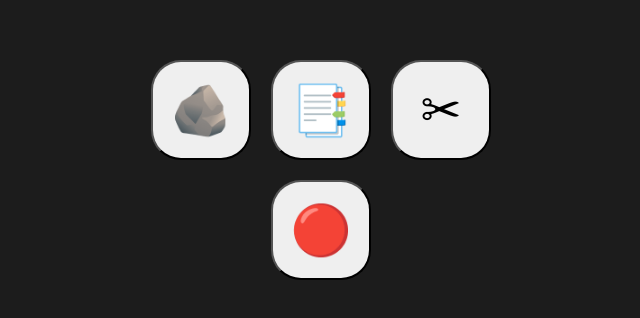
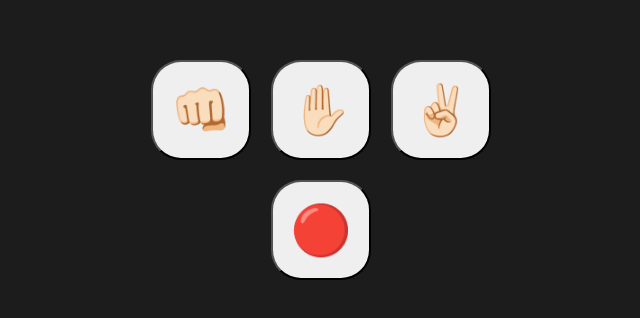
Before and after one commit to siriusxyz/rock-paper-scissors, a plain HTML site: page index.html in a window 1280 px wide. Shown: the part 230-548 px from the top of the page, without its empty margins (319-959 px from the left). Drawn offline with Linux system fonts and the light colour scheme.

Commit message:
Update index.html

```diff
--- a/index.html
+++ b/index.html
@@ -5,16 +5,16 @@
   <meta charset="utf-8">
   <meta name="viewport" content="width=device-width">
   <title>Rock-Paper-Scissors-Game</title>
-  <link rel="icon" type="images/x-icon" href="/images/favicon.ico">
+  <link rel="icon" type="image/x-icon" href="/images/favicon.ico">
   <link href="style.css" rel="stylesheet" type="text/css" />
 </head>
 
 <body>
   <div class="wrapper">
   <div class="buttons">
-    <button class="rpsButton" value="Rock">🪨</button>
-    <button class="rpsButton" value="Paper">📑</button>
-    <button class="rpsButton" value="Scissors">✂</button>
+    <button class="rpsButton" value="Rock">👊🏻</button>
+    <button class="rpsButton" value="Paper">✋🏻</button>
+    <button class="rpsButton" value="Scissors">✌🏻</button>
   </div>
   <div class="resultContainer">
   <div id="player-score"></div>
```
